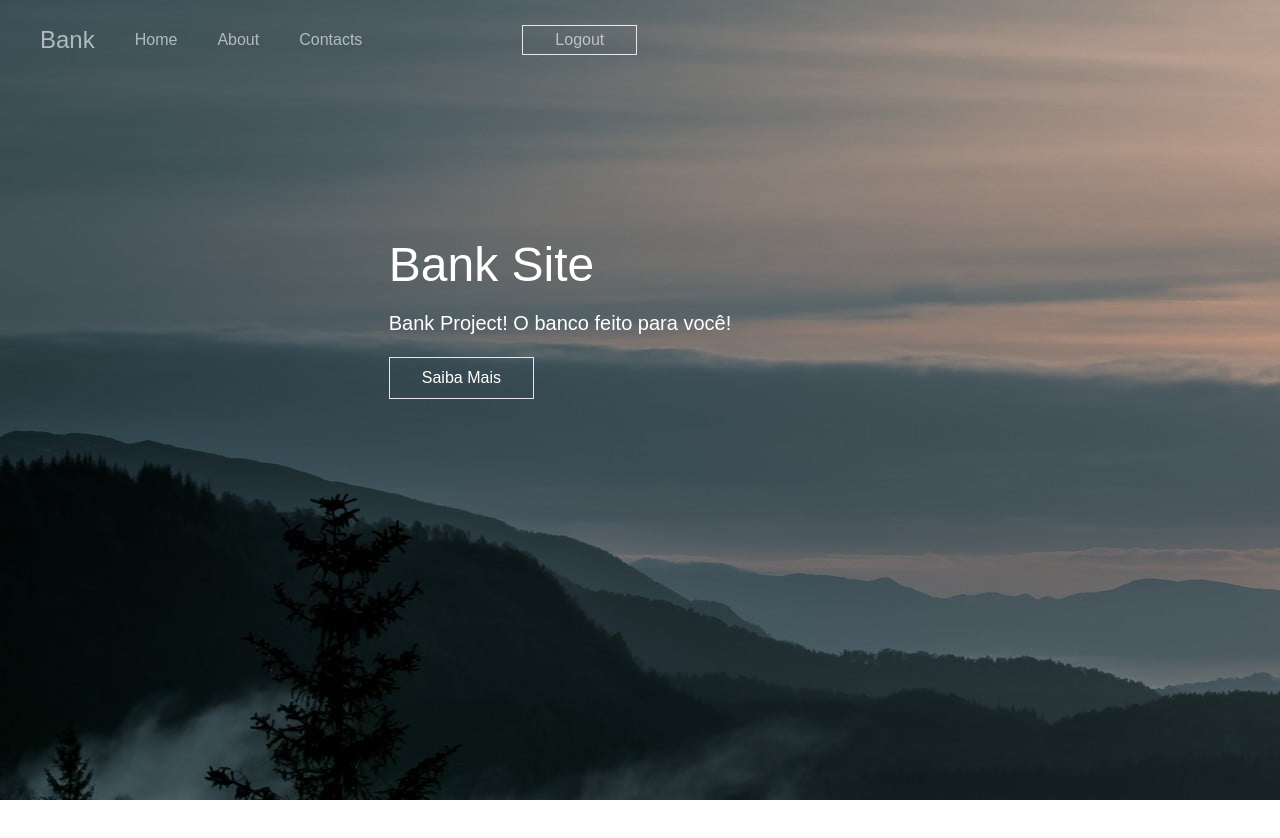
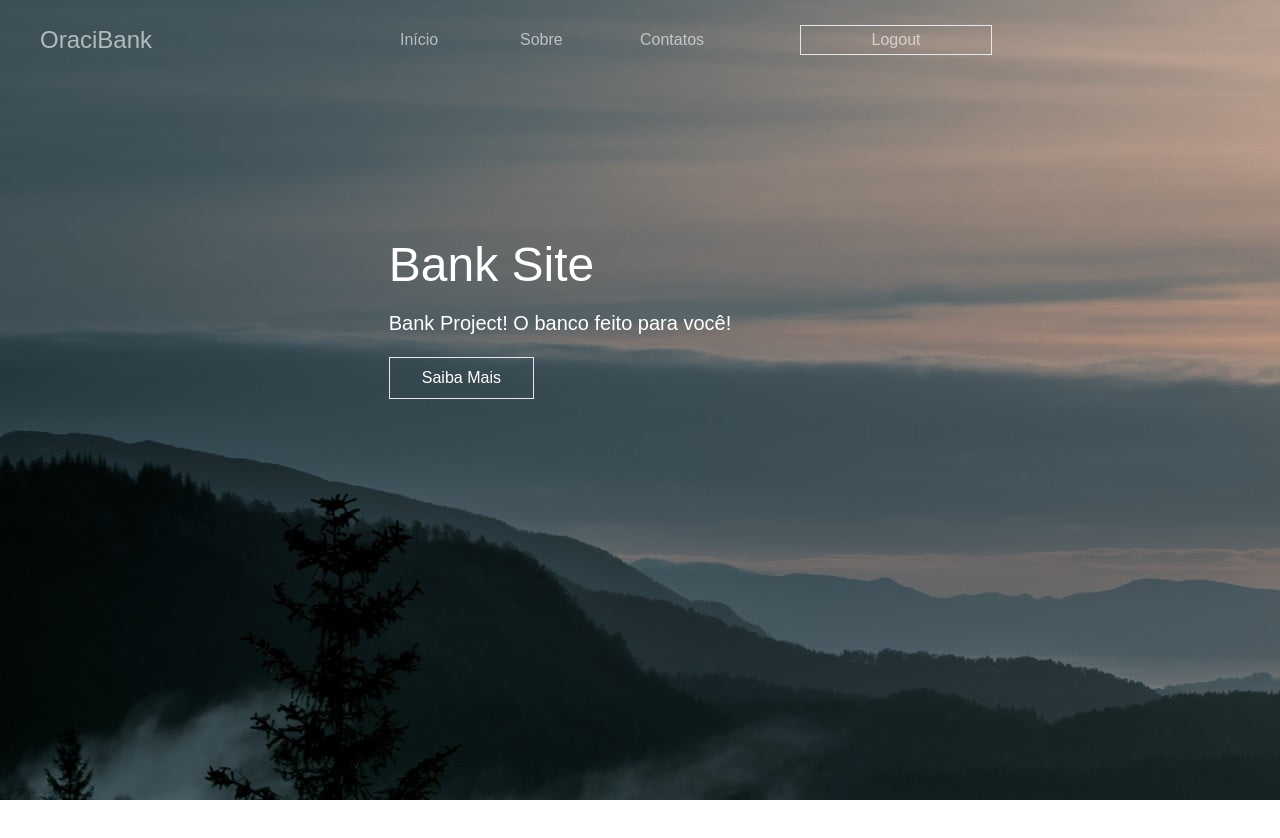
Before and after one commit to icarodr/bank-site, a Next.js app in the folder front/: page / in a window 1280 px wide. Shown: the top 838 px of the page. Built offline with nearby package versions, Linux system fonts and the light colour scheme.

Commit message:
some changes

```diff
--- a/front/components/NavBar.jsx
+++ b/front/components/NavBar.jsx
@@ -8,12 +8,12 @@ const NavBar = () => {
             <div className="text-whitesmoke">
                 <ul className="text-white/60 flex items-center ml-10 h-20">
                 <Link href="/">
-                  <h1 className="text-white/60 text-2xl">Bank</h1>
+                  <h1 className="text-white/60 text-2xl md:w-10 lg:w-80">OraciBank</h1>
                 </Link>
-                    <li className="ml-10"><Link href="/"><a className="hover:text-black/40">Home</a></Link></li>
-                    <li className="ml-10"><Link href="/"><a className="hover:text-black/40">About</a></Link></li>
-                    <li className="ml-10"><Link href="/"><a className="hover:text-black/40">Contacts</a></Link></li>
-                    <button className="px-8 py-0.5 border hover:bg-gray-600/30 ml-40">Logout</button>
+                    <li className="ml-10 md:w-10 lg:w-20"><Link href="/"><a className="hover:text-black/40">Início</a></Link></li>
+                    <li className="ml-10 md:w-10 lg:w-20"><Link href="/"><a className="hover:text-black/40">Sobre</a></Link></li>
+                    <li className="ml-10 md:w-10 lg:w-20"><Link href="/"><a className="hover:text-black/40">Contatos</a></Link></li>
+                    <button className="px-8 py-0.5 border hover:bg-gray-600/30 ml-20 md:w-32 lg:w-48">Logout</button>
                 </ul>
             </div>
         </div>
--- a/front/styles/globals.css
+++ b/front/styles/globals.css
@@ -9,5 +9,5 @@ html{
 
 .custom-img{
   background-image: url('../assets/forest.jpg');
-
+  background-color: black;
 }
```
Also changed, not shown: 1 other file (tests, documents, lock files or other folders).
